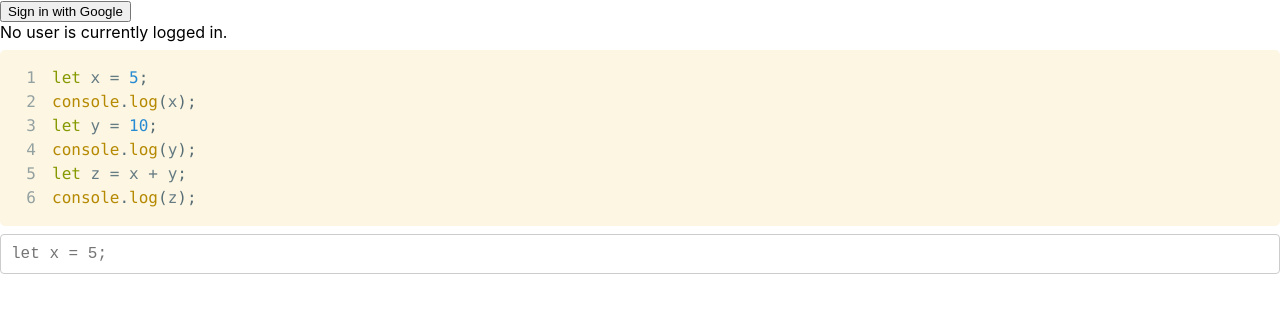
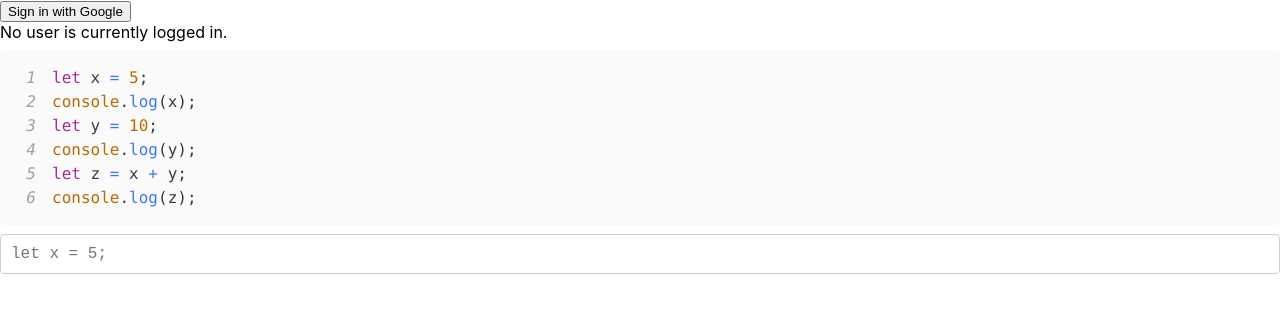
Before and after one commit to Stevan-Zhuang/typocoder, a React (Create React App) app in the folder client/: page / in a window 1280 px wide. Shown: the top 312 px of the page. Built offline with nearby package versions, Linux system fonts and the light colour scheme; no server answers.

Commit message:
feat: change code theme to oneLight

```diff
--- a/client/src/TextDisplay.js
+++ b/client/src/TextDisplay.js
@@ -1,6 +1,6 @@
 import React from "react";
 import { Prism as SyntaxHighlighter } from "react-syntax-highlighter";
-import { solarizedlight } from "react-syntax-highlighter/dist/esm/styles/prism";
+import { oneLight } from "react-syntax-highlighter/dist/esm/styles/prism";
 
 function TextDisplay({ lines, lineIndex }) {
   const codeString = lines
@@ -11,7 +11,7 @@
     <div style={{ fontFamily: "monospace" }}>
       <SyntaxHighlighter
         language="javascript"
-        style={solarizedlight}
+        style={oneLight}
         showLineNumbers={true}
       >
         {codeString}
```
